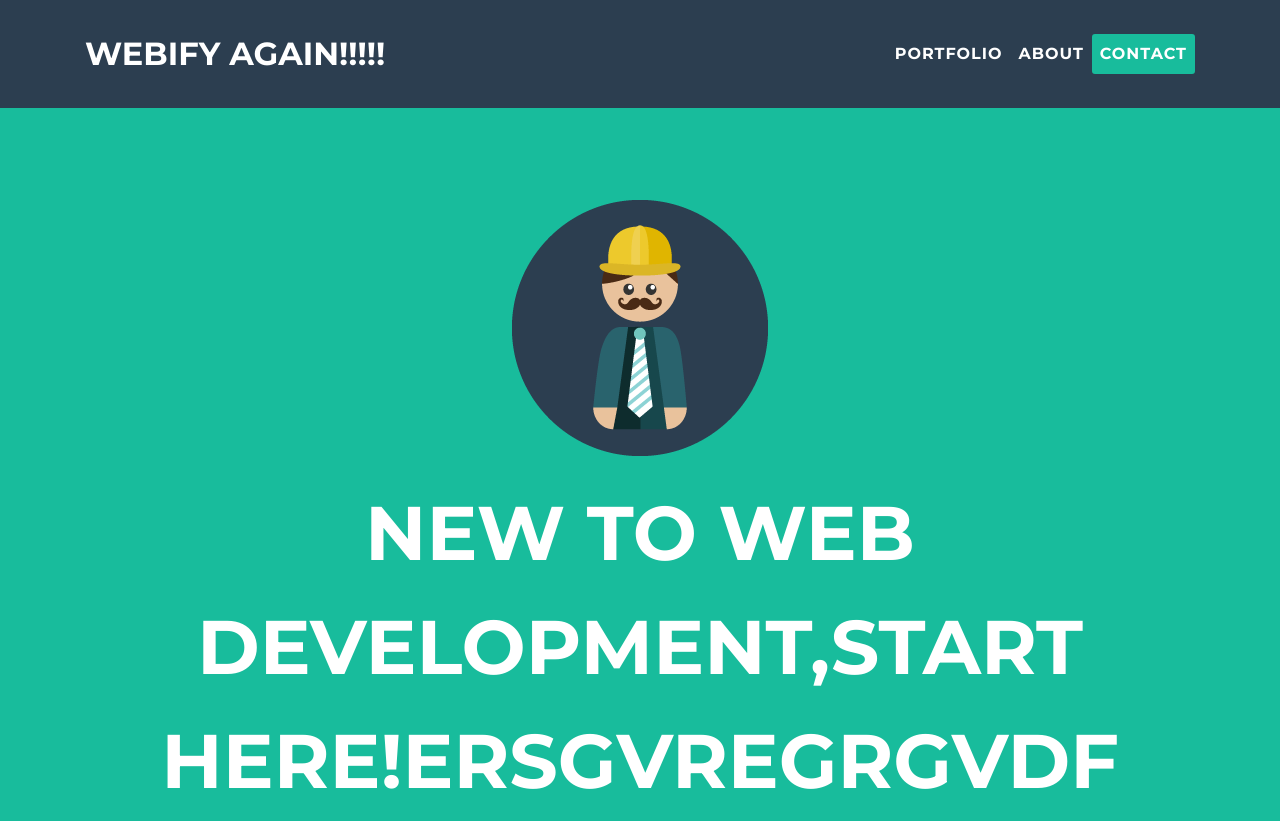
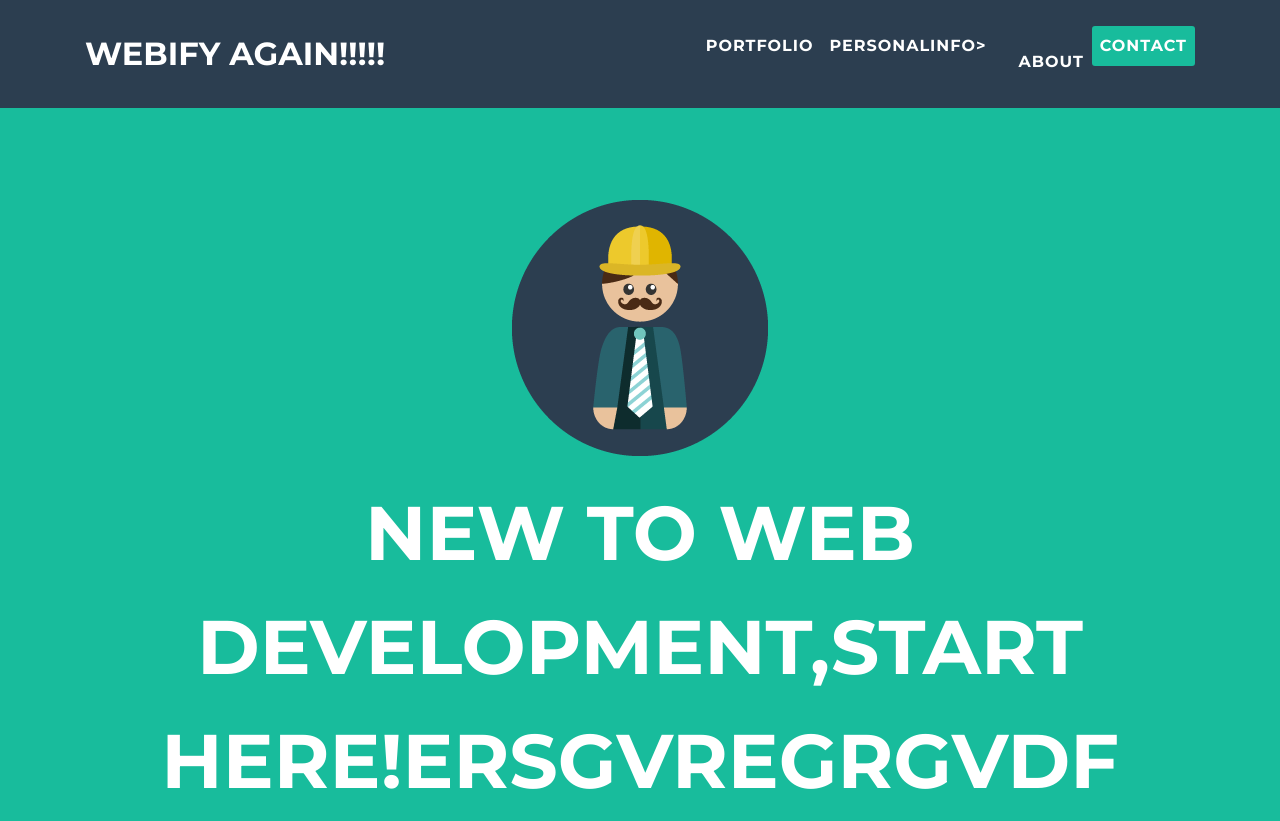
Before and after one commit to usr-Aditya/web1, a website with bundled scripts: page index.html in a window 1280 px wide. Shown: the top 821 px of the page. Built offline with nearby package versions, Linux system fonts and the light colour scheme.

Commit message:
Add files via upload

```diff
--- a/index.html
+++ b/index.html
@@ -38,6 +38,9 @@
           <ul class="navbar-nav ml-auto">
             <li class="nav-item">
               <a class="nav-link js-scroll-trigger" href="#portfolio">Portfolio</a>
+            </li>
+             <li class="nav-item">
+              <a class="nav-link js-scroll-trigger" href="#PersonalInfo">Personalinfo>
             </li>
             <li class="nav-item">
               <a class="nav-link js-scroll-trigger" href="#about">About</a>
```
